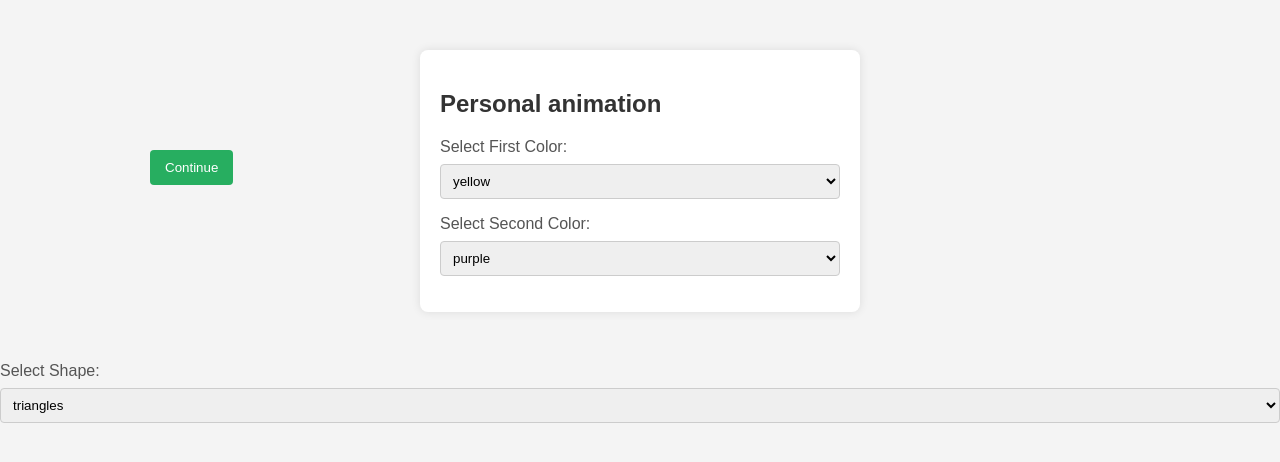
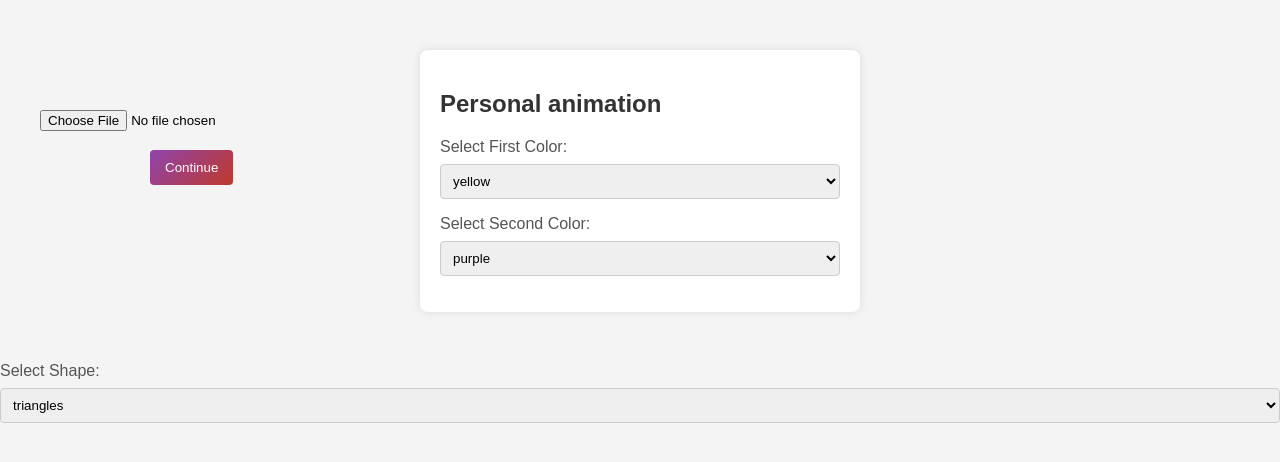
Before and after one commit to Dracava/CreativeProgramming, a plain HTML site: page tool.html in a window 1280 px wide. Drawn offline with nearby package versions, Linux system fonts and the light colour scheme.

Commit message:
Update styles.css

```diff
--- a/styles.css
+++ b/styles.css
@@ -33,9 +33,6 @@ body {
     box-sizing: border-box;
   }
 
-  input[type="file"] {
-    display: none;
-  }
 
   .custom-file-upload {
     display: inline-block;
@@ -53,14 +50,25 @@ body {
 
   button {
     padding: 10px 15px;
-    background-color: #27ae60;
+    background: linear-gradient(135deg, #8e44ad, #c0392b);
     color: #fff;
     border: none;
     border-radius: 4px;
     cursor: pointer;
-    transition: background-color 0.3s ease;
+    transition: background 0.3s ease;
+  }
+
+  button {
+    padding: 10px 15px;
+    background: linear-gradient(135deg, #8e44ad, #c0392b);
+    color: #fff;
+    border: none;
+    border-radius: 4px;
+    cursor: pointer;
+    transition: background 0.3s ease;
   }
 
   button:hover {
-    background-color: #219752;
+    background: linear-gradient(135deg, #ff6b6b, #bb2d68);
+    box-shadow: 0 4px 6px rgba(0, 0, 0, 0.1);
   }
```
